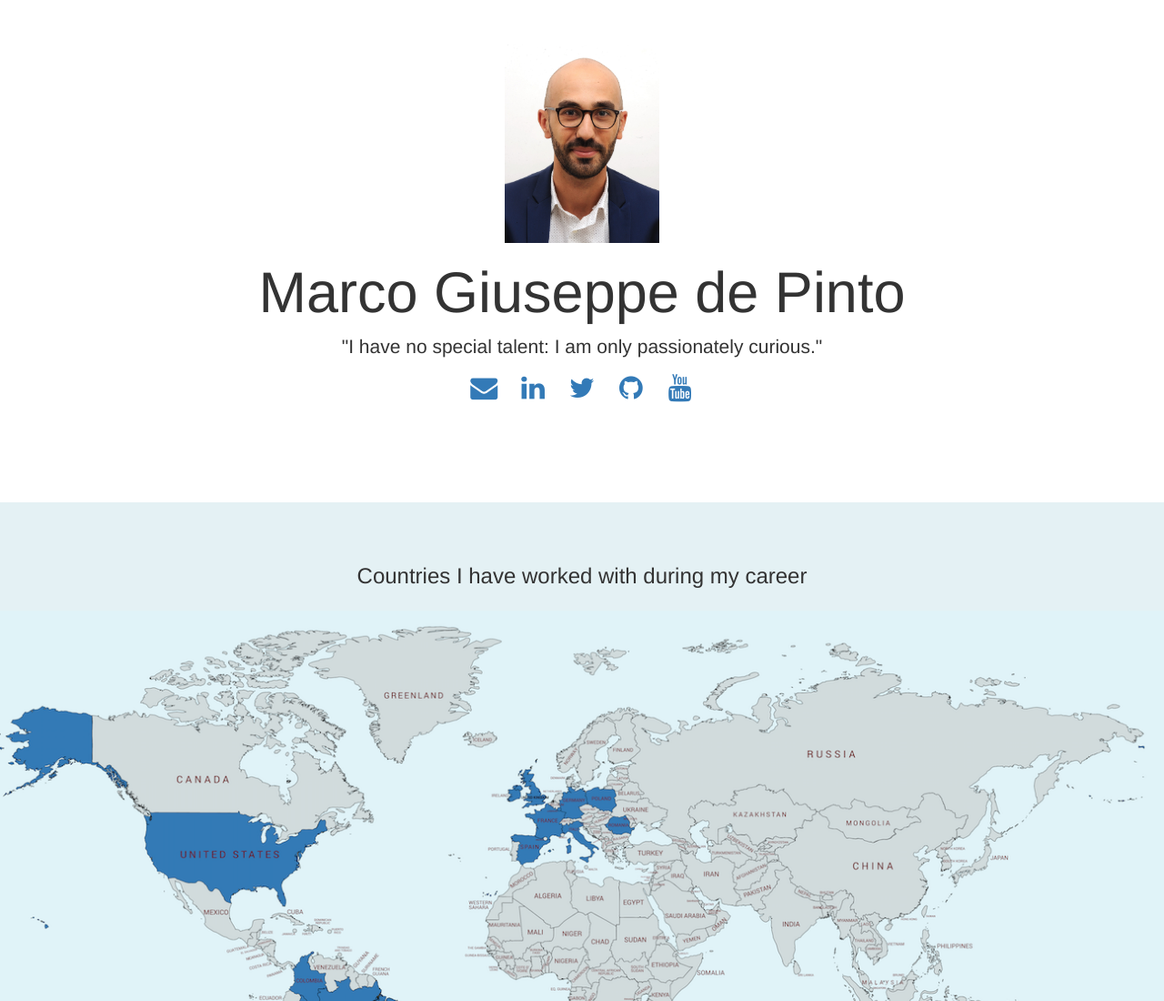
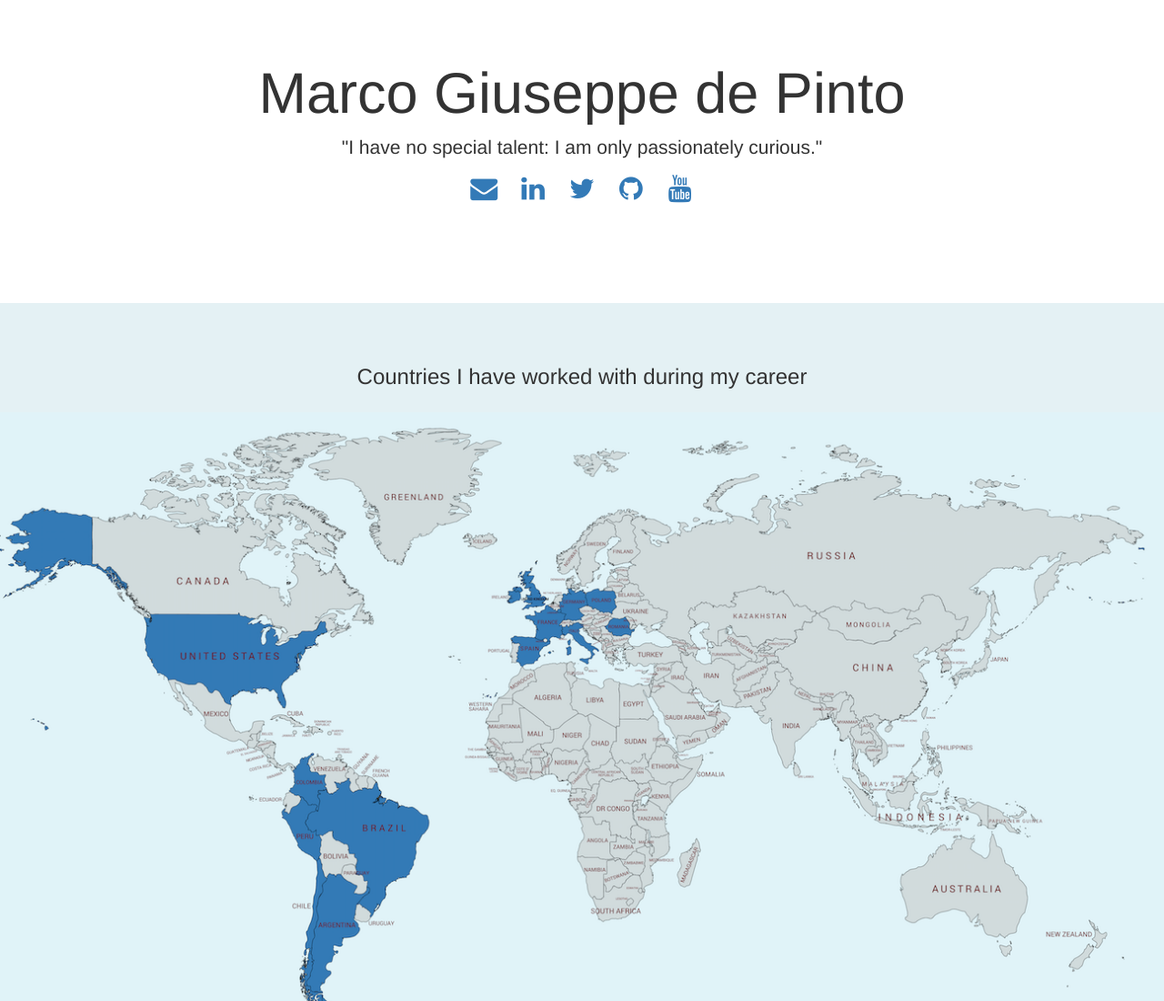
Before and after one commit to marcogdepinto/marcogdepinto.github.io, a plain HTML site: page index.html in a window 1280 px wide. Shown: the top 1100 px of the page at 91% size. Drawn offline with nearby package versions, Linux system fonts and the light colour scheme.

Commit message:
Update index.html

```diff
--- a/index.html
+++ b/index.html
@@ -27,7 +27,6 @@
 <body style="background-color:white">
 
 <div class="jumbotron text-center" id="Jumbotron1" style="background-color:white">
-  <img src="assets/images/VAL_7302.jpeg" class="img-responsive" alt="Pic" width="170" height="170" id="myImg">
   <h1>Marco Giuseppe de Pinto</h1>
   <p>"I have no special talent: I am only passionately curious."</p>
   <p>
```
